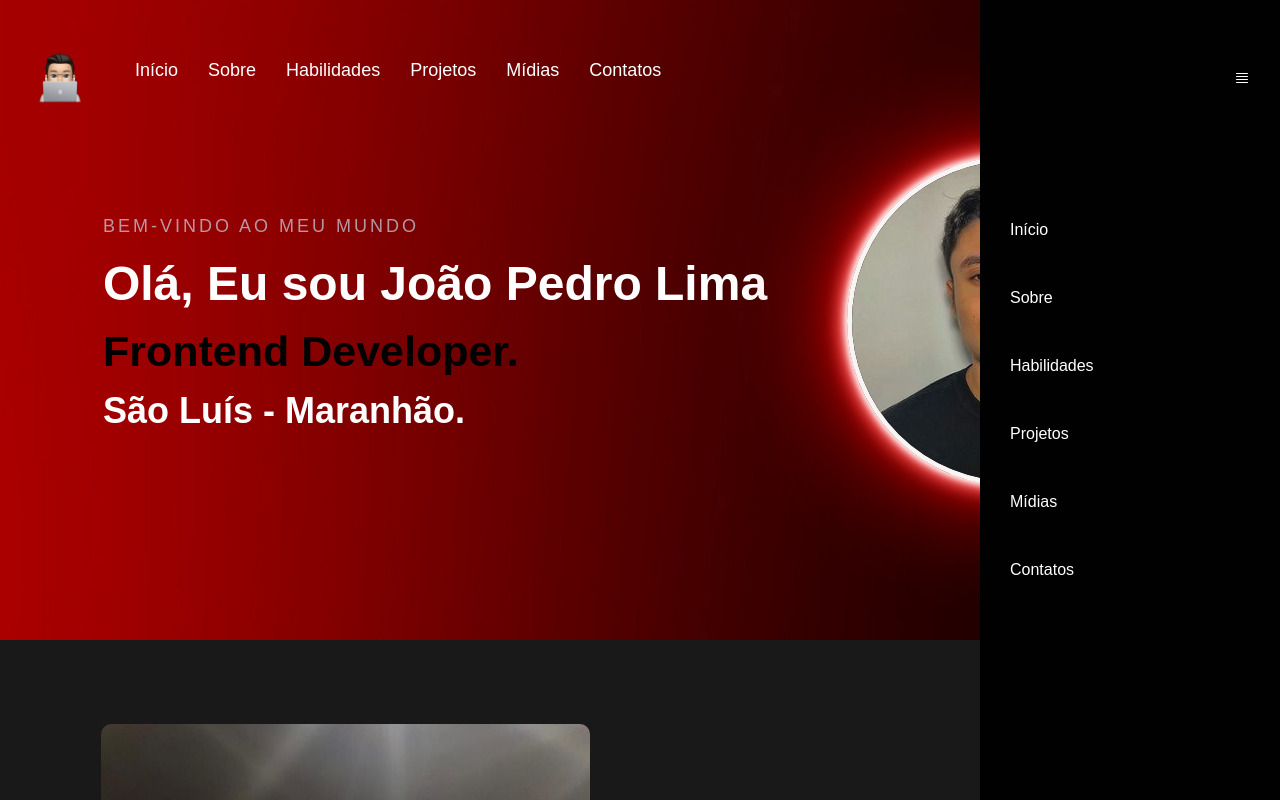
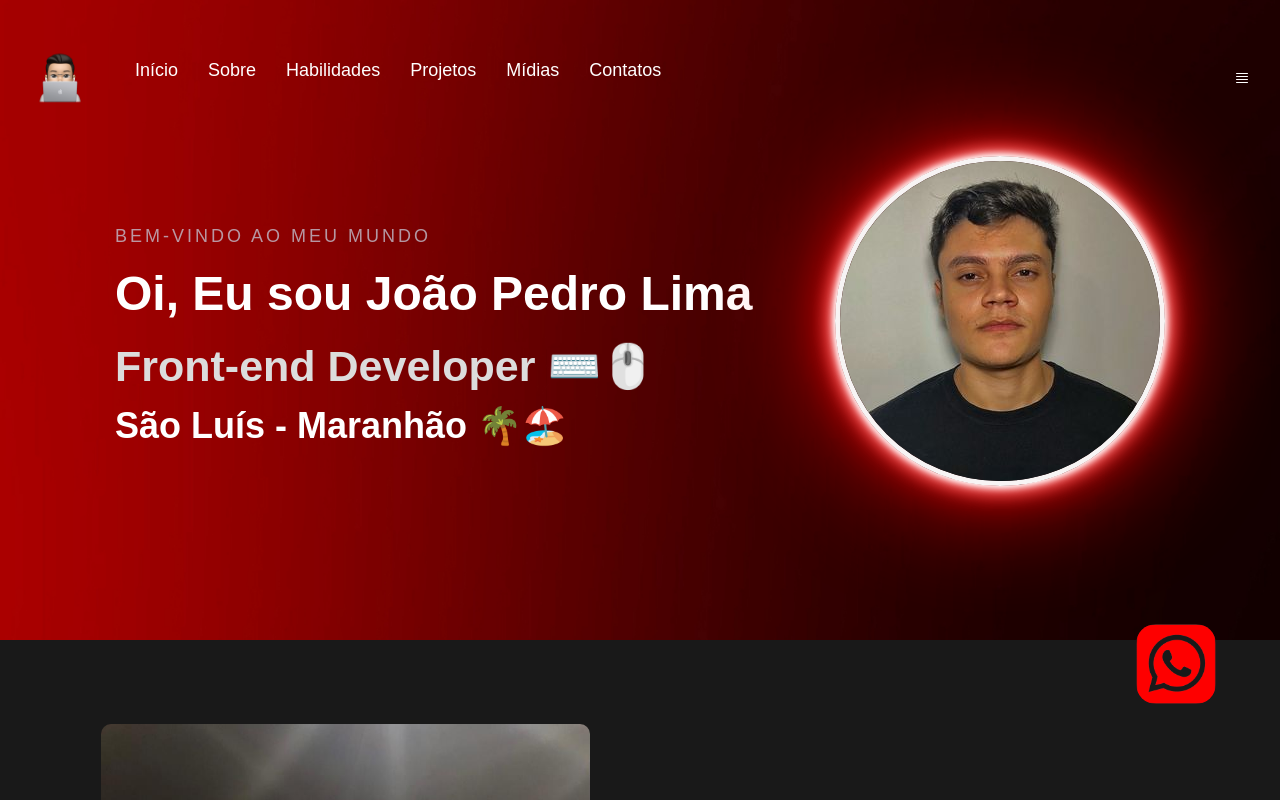
Before and after one commit to joaopedroalc/joaopedrolima-dev, a React (Create React App) app: page / in a window 1280 px wide. Shown: the top 800 px of the page. Built offline with nearby package versions, Linux system fonts and the light colour scheme.

Commit message:
update wpp and icons

```diff
--- a/src/Home.css
+++ b/src/Home.css
@@ -4,6 +4,18 @@
     background-position: 50%;
     background-repeat: no-repeat;
     background-size: cover;
+}
+
+.wpp{
+    position:fixed;
+    bottom:12%;
+    right:5%;
+    width: 80px;
+    height: 80px;
+    object-fit: cover;
+    z-index: 1000;
+    background-color: #191919;
+    border-radius: 20px;
 }
 
 .container{
@@ -44,6 +56,18 @@ li.nav__items{
     padding-bottom: 15px;
 }
 
+.home__text{
+    width: 50vw;
+    white-space: nowrap;
+    overflow: hidden;
+}
+
+.home__text .blink{
+    animation: blink 1s infinite;
+    display: inline;
+    font-size:32px;
+  }
+
 h1.home__text{
     font-size: 18px;
     font-weight: 400;
@@ -55,19 +79,36 @@ h2.home__text{
     line-height: 54px;
     font-weight: 800;
     font-family: Montserrat,sans-serif;
+    animation: type 4s steps(60, end);
 }
 .name{
     display: inline;
     font-size: 48px;
     font-weight: 800;
     font-family: Montserrat,sans-serif;
+    animation: type2 8s steps(60, end);
 }
 h3.home__text{
     font-size: 43px;
     font-weight: 800;
     font-family: Montserrat,sans-serif;
     line-height: 40px;
+    color: #dcdcdc;
 }
+
+@keyframes type{
+    from { width: 0; }
+  }
+
+  @keyframes type2{
+    0%{width: 0;}
+    50%{width: 0;}
+    100%{ width: 100; }
+  }
+  @keyframes blink{
+    to{opacity: .0;}
+  }
+
 h4.home__text{
     font-size: 36px;
     font-weight: 800;
@@ -108,6 +149,11 @@ li.sideNavbar{
 }
 
 @media only screen and (max-width: 1024px){
+    .home__text{
+        width: 100%;
+        white-space: nowrap;
+        overflow: hidden;
+    }
     h2.home__text.pz__10{
         font-size: 30px;
     }
@@ -163,6 +209,11 @@ svg.bi.bi-justify.white.pointer {
 
 }
 @media only screen and (max-width: 425px){
+    .sideNavbar{
+        font-size: 22px;
+        padding-bottom: 15px;
+        z-index: 10;
+    }
     h2.home__text.pz__10{
     font-size: 30px;
 }
--- a/src/Home.js
+++ b/src/Home.js
@@ -1,7 +1,8 @@
-import React, {useState} from "react";
+import React, { useState } from "react";
 import "./Home.css";
 import logo from './assets/pc.webp';
 import perfil from "./assets/perfil.jpg";
+import wpp from './assets/wpp.png';
 
 function Home() {
   // fixed Header
@@ -10,9 +11,13 @@ function Home() {
     header.classList.toggle("active", window.scrollY > 0);
   });
   // Toogle Menu
-   const [show, setShow] = useState(true);
+  const [show, setShow] = useState(false);
   return (
     <div className="home" id="Home">
+      <a href="https://api.whatsapp.com/send?phone=5598987840025">
+        <img src={wpp} alt="wpp" className="wpp" />
+      </a>
+
       <div className="home__bg">
         <div className="header d__flex align__items__center pxy__30">
           <div className="logo">
@@ -56,7 +61,7 @@ function Home() {
               />
             </svg>
           </div>
-          {show ?(
+          {show ? (
             <div className="sideNavbar">
               <ul className="sidebar d__flex">
                 <li className="sideNavbar">
@@ -85,10 +90,10 @@ function Home() {
         <div className="container">
           <div className="home__content">
             <div className="home__meta">
-              <h1 className="home__text pz__10">BEM-VINDO AO MEU MUNDO</h1>
-              <h2 className="home__text pz__10">Olá, Eu sou <span className="name">João Pedro Lima</span></h2>
-              <h3 className="home__text black pz__10">Frontend Developer.</h3>
-              <h4 className="home__text pz__10">São Luís - Maranhão.</h4>
+              <h1 className="home__text pz__10" style={{ marginTop: '25px' }}>BEM-VINDO AO MEU MUNDO</h1>
+              <h2 className="home__text pz__10">Oi, Eu sou <span className="name">João Pedro Lima <span class="blink">:)</span></span></h2>
+              <h3 className="home__text pz__10">Front-end Developer ⌨️🖱️</h3>
+              <h4 className="home__text pz__10">São Luís - Maranhão 🌴🏖️</h4>
             </div>
           </div>
 
```
Also changed, not shown: src/assets/wpp.png (added), 1 other file (tests, documents, lock files or other folders). Lines whose indentation alone changed are shown as unchanged.
